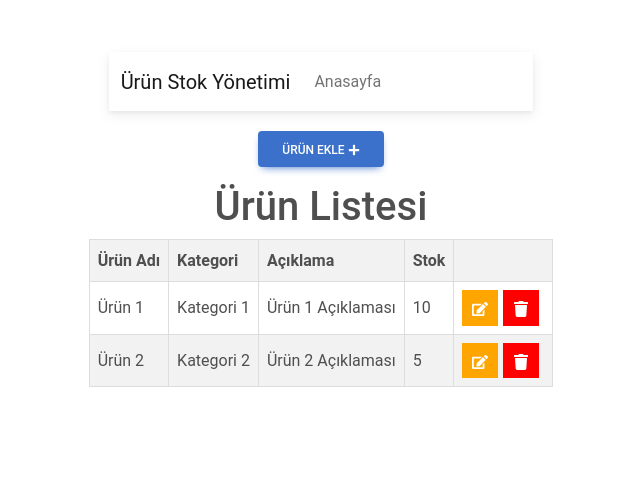
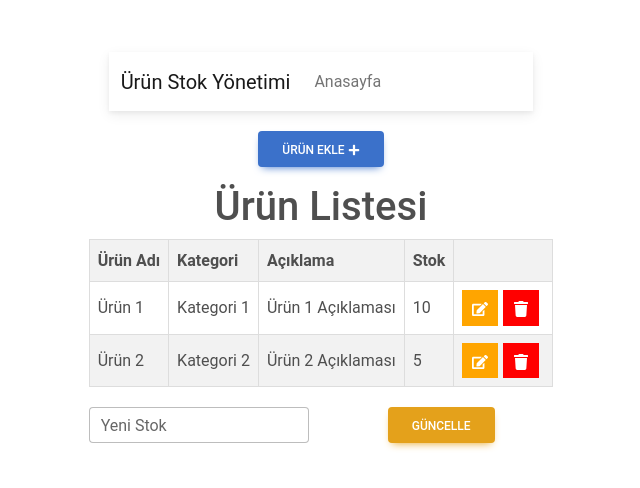
Before and after one commit to serkanvarisli/StokClient, a React (Vite) app: page / in a window 1280 px wide. Both pictures are taken after a click on the button 799 px from the left and 307 px from the top of the page. Shown: the top 488 px of the page, without its empty margins (319-959 px from the left). Built offline with nearby package versions, Linux system fonts and the light colour scheme.

Commit message:
updateBtn

```diff
--- a/index.html
+++ b/index.html
@@ -4,7 +4,7 @@
     <meta charset="UTF-8" />
     <link rel="icon" type="image/svg+xml" href="/vite.svg" />
     <meta name="viewport" content="width=device-width, initial-scale=1.0" />
-    <title>Vite + React</title>
+    <title>Ürün Stok</title>
   </head>
   <body>
     <div id="root"></div>
--- a/src/App.jsx
+++ b/src/App.jsx
@@ -4,6 +4,7 @@ import Login from './Pages/Login';
 import ProductTable from './Components/ProductTable';
 import AddProductButton from './Components/AddProductButton';
 import Header from './Components/Header';
+import UpdateProduct from './Components/UpdateProduct';
 
 class App extends Component {
   render() {
--- a/src/Components/ProductTable.jsx
+++ b/src/Components/ProductTable.jsx
@@ -1,11 +1,14 @@
 import React, { Component } from 'react';
 import { FaEdit, FaTrash } from 'react-icons/fa';
 import AddProductButton from './AddProductButton'
+import '../Style/Product.scss'
+import UpdateProduct from './UpdateProduct';
 
 class ProductTable extends Component {
   constructor() {
     super();
     this.state = {
+      isOpen: false,
       products: [
         {
           id: 1,
@@ -24,7 +27,13 @@ class ProductTable extends Component {
       ],
     };
   }
+  openComponent = () => {
+    this.setState({ isOpen: true });
+  };
 
+  closeComponent = () => {
+    this.setState({ isOpen: false });
+  };
   handleUpdate(id) {
     console.log('Güncelleme: ', id);
   }
@@ -57,7 +66,10 @@ class ProductTable extends Component {
                   <td>{product.stock}</td>
                   <td>
                     {/* Güncelleme düğmesi ve FaEdit ikonu */}
-                    <button style={{ backgroundColor: 'orange' }} className="update-button" onClick={() => this.handleUpdate(product.id)}>
+                    <button style={{ backgroundColor: 'orange' }} className="update-button" onClick={() => {
+                      this.handleUpdate(product.id);
+                      this.openComponent();
+                    }}>
                       <FaEdit />
                     </button>
                     <button style={{ backgroundColor: 'red' }} className="delete-button" onClick={() => this.handleDelete(product.id)}><FaTrash /></button>
@@ -67,6 +79,7 @@ class ProductTable extends Component {
             </tbody>
           </table>
         </div>
+        {this.state.isOpen && <UpdateProduct onClose={this.closeComponent} />}
       </div>
     );
   }
--- /dev/null
+++ b/src/Components/UpdateProduct.jsx
@@ -0,0 +1,26 @@
+import React from 'react'
+import { MDBRow, MDBCol, MDBInput, MDBBtn } from 'mdb-react-ui-kit';
+
+
+const UpdateProduct = () => {
+    return (
+        <div>
+            <MDBRow className="mb-3">
+                <MDBCol>
+                    <MDBInput
+                        type="text"
+                        label="Yeni Stok"
+                        name=""
+                    />
+                </MDBCol>
+                <MDBCol>
+                    <MDBBtn className='me-1' color='warning'>
+                        Güncelle
+                    </MDBBtn>
+                </MDBCol>
+            </MDBRow>
+        </div >
+    )
+}
+
+export default UpdateProduct
--- /dev/null
+++ b/src/Style/Product.scss
@@ -0,0 +1,40 @@
+
+.product-table {
+    border-collapse: collapse;
+    margin-bottom: 20px;
+    align-items: center;
+    justify-content: center;
+    display: flex;
+  }
+
+  .product-table th,
+  .product-table td {
+    border: 1px solid #ddd;
+    padding: 8px;
+    text-align: left;
+  }
+
+  .product-table th {
+    background-color: #f2f2f2;
+  }
+
+  .product-table tr:nth-child(even) {
+    background-color: #f2f2f2;
+  }
+
+  .product-table tr:hover {
+    background-color: #ddd;
+  }
+
+  .product-table button {
+    padding: 5px 10px;
+    margin-right: 5px;
+    background-color: #007bff;
+    color: #fff;
+    border: none;
+    cursor: pointer;
+  }
+
+  .product-table button:hover {
+    background-color: #0056b3;
+  }
```
